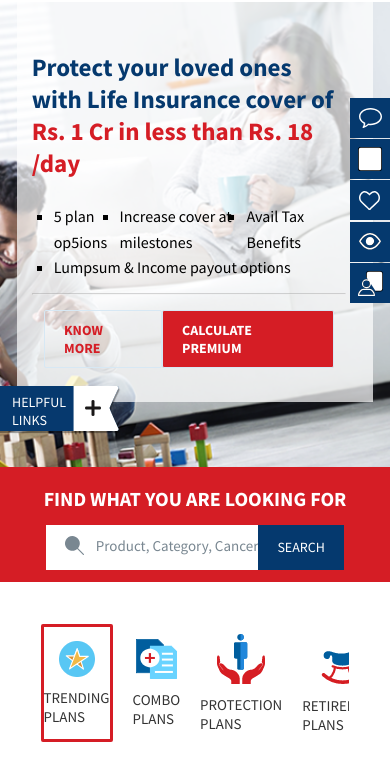
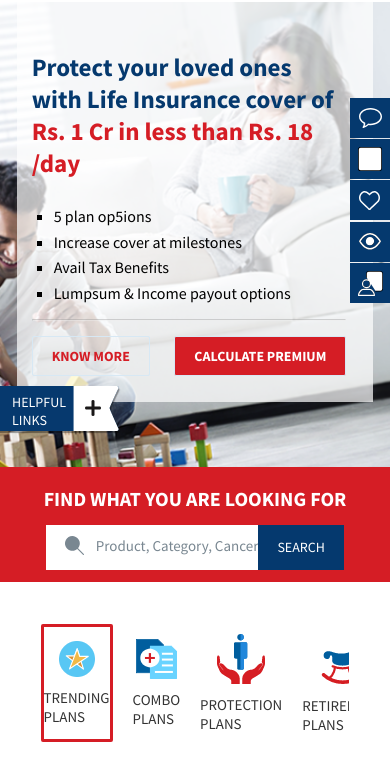
Before and after one commit to avais1021/fourth-Task, a plain HTML site: page index.html in a window 390 px wide. Shown: the part 75-844 px from the top of the page. Drawn offline with nearby package versions, Linux system fonts and the light colour scheme.

Commit message:
9 june 1:10pm

```diff
--- a/responsive.css
+++ b/responsive.css
@@ -54,7 +54,7 @@
     height: 358px;
   }
   .know-calculate {
-    width: 290px;
+    /* width: 290px; */
     margin: 15px auto 0 auto;
   }
   .contents .five-plan {
--- a/responsive360.css
+++ b/responsive360.css
@@ -62,4 +62,10 @@
  .sec15{ padding-top: 20px;
  }
 }
+
+@media screen and (max-width:613.9px){
+  .contents .five-plan{
+    flex-direction: column;
+  }
+}
 /* 724 468 */
--- a/sec1.css
+++ b/sec1.css
@@ -88,7 +88,7 @@
   margin-top: 16px;
 }
 .know-calculate {
-  width: 350px;
+  max-width: 350px;
   margin-top: 21px;
 }
 .know-calculate a {
```
